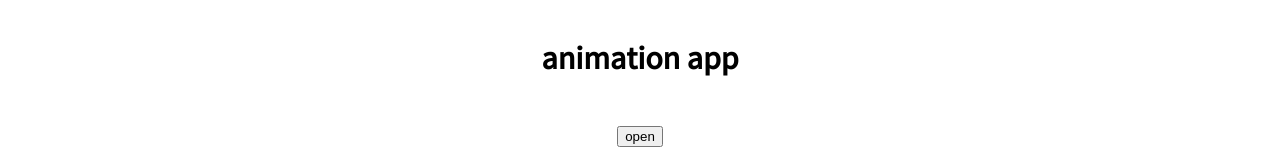
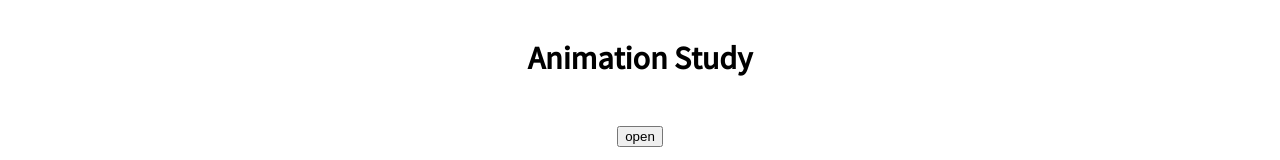
Before and after one commit to timothyhudsonemail/animation-app, a React (Create React App) app: page / in a window 1280 px wide. Shown: the top 160 px of the page. Built offline with nearby package versions, Linux system fonts and the light colour scheme.

Commit message:
Update App.js

```diff
--- a/src/App.js
+++ b/src/App.js
@@ -124,7 +124,7 @@ export default class App extends Component {
     return (
       <div className="App">
         <br />
-      <h1 style={{fontFamily:"Varta"}}>animation app</h1>
+      <h1 style={{fontFamily:"Varta"}}>Animation Study</h1>
         <br />
       <button onClick={getImages}>open</button>
         <br />
```
